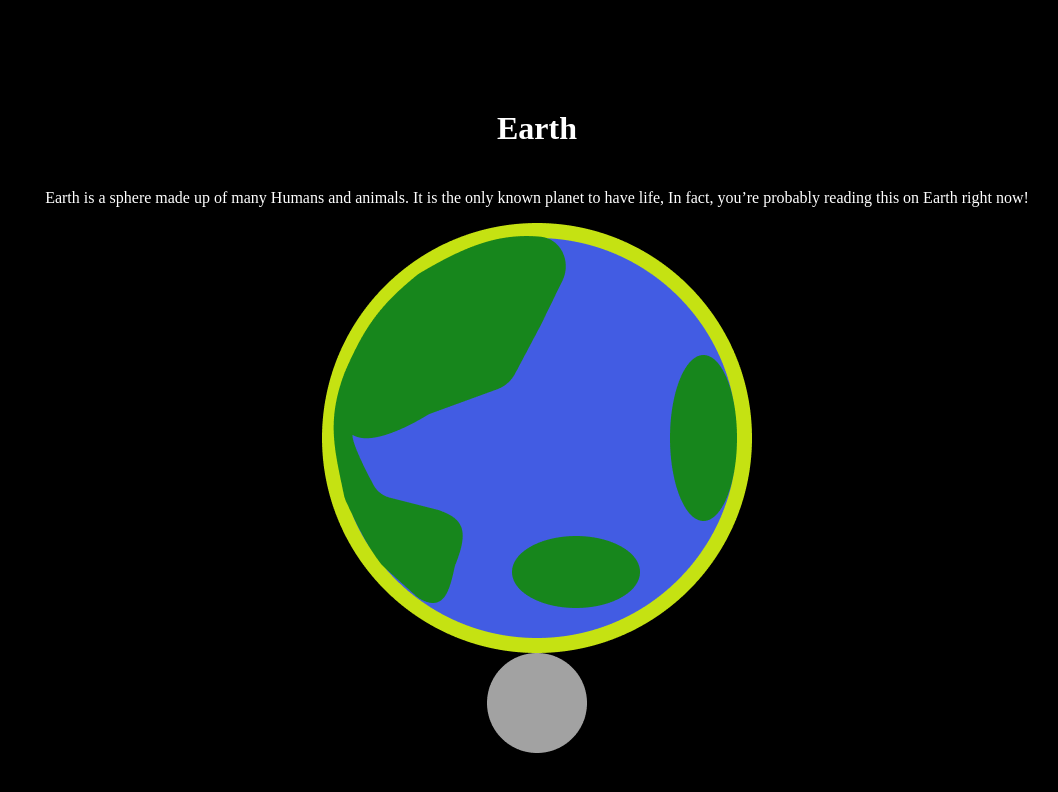
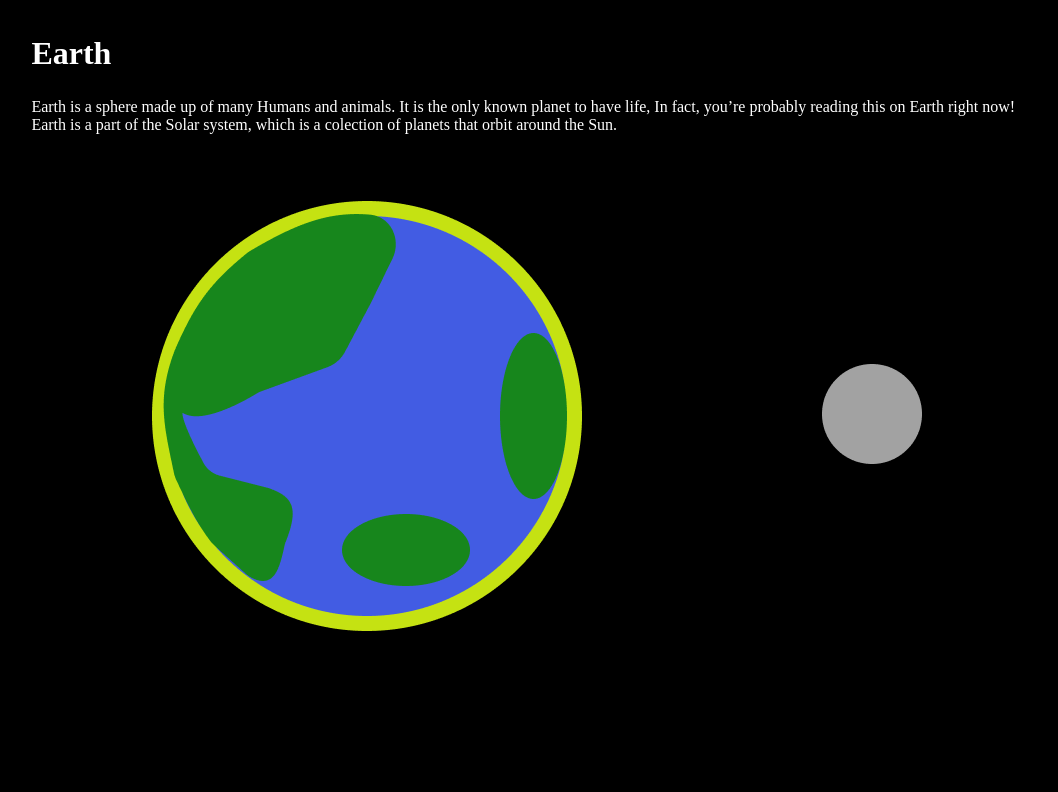
Before and after one commit to supershem24/449Eleventy-test, a website: page index.html in a window 1280 px wide. Shown: the whole page, without its empty margins (103-1161 px from the left). Drawn offline with Linux system fonts and the light colour scheme; files that its build step writes are made by us from their sources; files whose address does not match are found by name.

Commit message:
Final commit, I still don't understand eleventy though

```diff
--- a/index.html
+++ b/index.html
@@ -1,4 +1,4 @@
-﻿<!DOCTYPE html>
+<!DOCTYPE html>
 <html lang="en">
 <head>
     <meta charset="UTF-8">
@@ -8,10 +8,15 @@
 </head>
 <body>
     <section>
-        <h1>Earth</h1>
-        <p>Earth is a sphere made up of many Humans and animals. It is the only known planet to have life, In fact, you’re probably reading this on Earth right now! </p>
-        <img src="images/Highlighted Earth.png" />
-        <a href="moon/index.html"><img src="images/Moon.png" /></a>
+        <div class="Text">
+            <h1>Earth</h1>
+            <p>Earth is a sphere made up of many Humans and animals. It is the only known planet to have life, In fact, you’re probably reading this on Earth right now! Earth is a part of the Solar system, which is a colection of planets that orbit around the Sun.</p>
+        </div>
+        <div class="block"></div>
+        <div class="ImageHolder">
+            <img src="images/Highlighted-Earth.png" alt="Earth"/>
+            <a href="moon/index.html"><img src="images/Moon.png" alt="Clickable Moon" /></a>
+        </div>
     </section>
 
 </body>
```
Also changed, not shown: moon.html (+4 -4 lines), _site/images/Highlighted-Earth.png (renamed from _site/images/Highlighted Earth.png), _site/images/Highlighted-Moon.png (renamed from _site/images/Highlighted Moon.png), _site/index.html, _site/moon/index.html.
